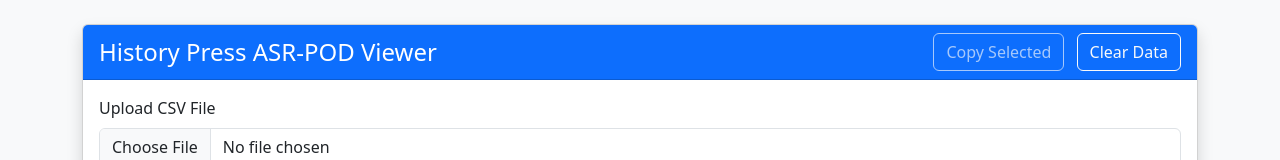
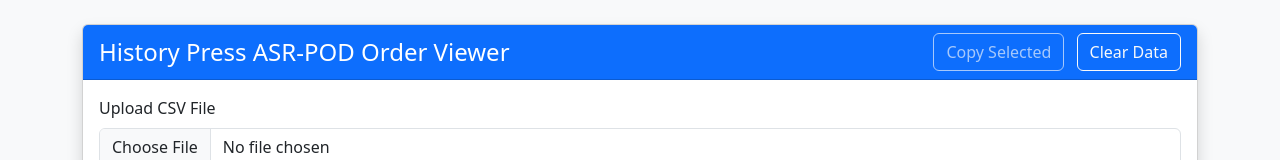
Before and after one commit to tjintranet/History-Press-ASR-POD-Viewer, a plain HTML site: page index.html in a window 1280 px wide. Shown: the top 160 px of the page. Drawn offline with nearby package versions, Linux system fonts and the light colour scheme.

Commit message:
Update index.html

```diff
--- a/index.html
+++ b/index.html
@@ -3,7 +3,7 @@
 <head>
     <meta charset="UTF-8">
     <meta name="viewport" content="width=device-width, initial-scale=1.0">
-    <title>History Press ASR-POD Viewer</title>
+    <title>History Press ASR-POD Order Viewer</title>
     <link href="https://cdnjs.cloudflare.com/ajax/libs/bootstrap/5.3.2/css/bootstrap.min.css" rel="stylesheet">
     <script src="https://cdnjs.cloudflare.com/ajax/libs/PapaParse/5.4.1/papaparse.min.js"></script>
 
@@ -24,7 +24,7 @@
     <div class="container py-4">
         <div class="card shadow">
             <div class="card-header bg-primary text-white d-flex justify-content-between align-items-center">
-                <h4 class="mb-0">History Press ASR-POD Viewer</h4>
+                <h4 class="mb-0">History Press ASR-POD Order Viewer</h4>
                 <div>
                     <button type="button" class="btn btn-outline-light me-2" id="copySelected" disabled>Copy Selected</button>
                     <button type="button" class="btn btn-outline-light" onclick="clearData()">Clear Data</button>
```
